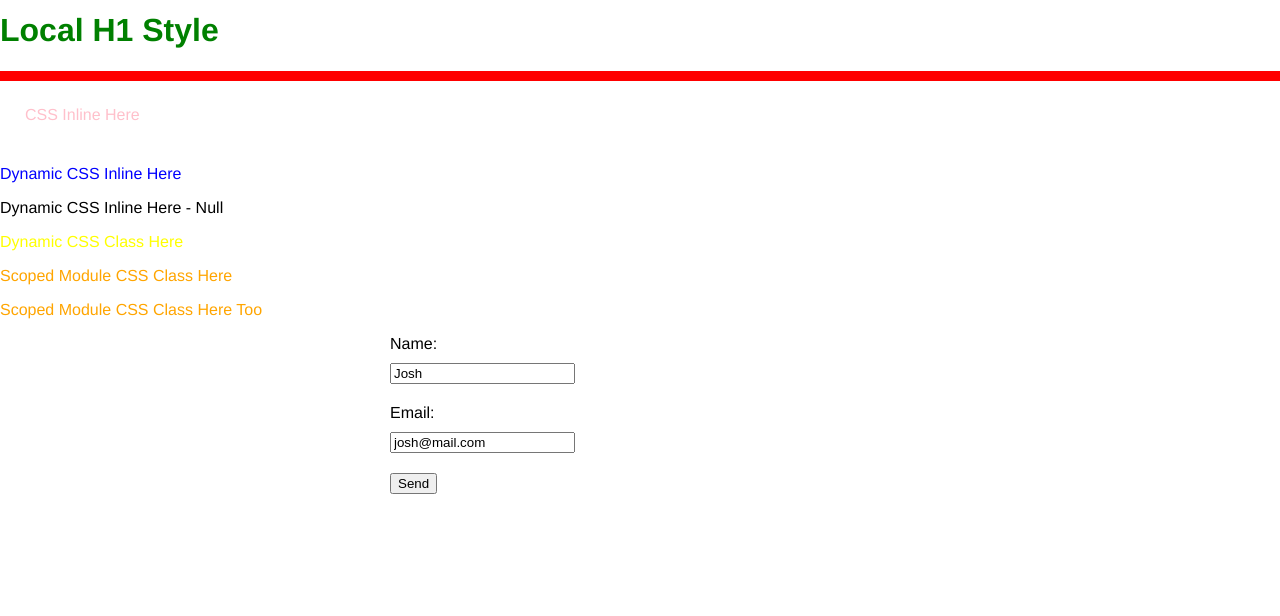
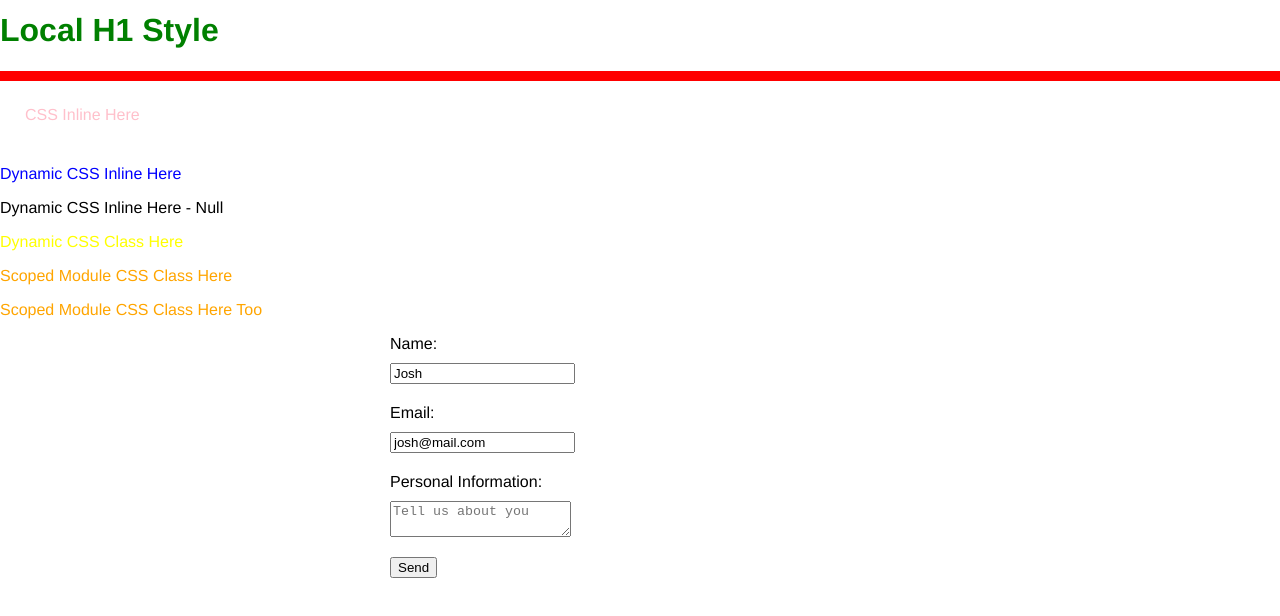
Before and after one commit to rafaelsslemes/basics_react, a React (Create React App) app: page / in a window 1280 px wide. Shown: the part 2416-3032 px from the top of the page. Built offline with nearby package versions, Linux system fonts and the light colour scheme.

Commit message:
TextArea

```diff
--- a/src/components/FormSample.js
+++ b/src/components/FormSample.js
@@ -6,6 +6,7 @@ const FormSample = ({user}) => {
     // Set initial value if user were received
     const [name, setName] = useState(user ? user.name : '');
     const [email, setEmail] = useState(user ? user.email : '');
+    const [info, setInfo] = useState(user ? user.info : '');
 
     const handleChangeName = (event) => {
         setName(event.target.value);
@@ -17,11 +18,13 @@ const FormSample = ({user}) => {
 
         console.log('Send data');
         console.log(name);
-        console.log(email)
+        console.log(email);
+        console.log(info);
 
         // Clean inputs
         setName('');
         setEmail('');
+        setInfo('');
     }
 
 
@@ -40,6 +43,13 @@ const FormSample = ({user}) => {
                     onChange={(event) => setEmail(event.target.value)}/>
             </label>
 
+            <label>
+                <span>Personal Information:</span>
+                <textarea name='info' placeholder='Tell us about you'
+                    value={info}
+                    onChange={(event) => setInfo(event.target.value)}/>
+            </label>
+
             <input type='submit' value='Send'/>
         </form>
 
```
